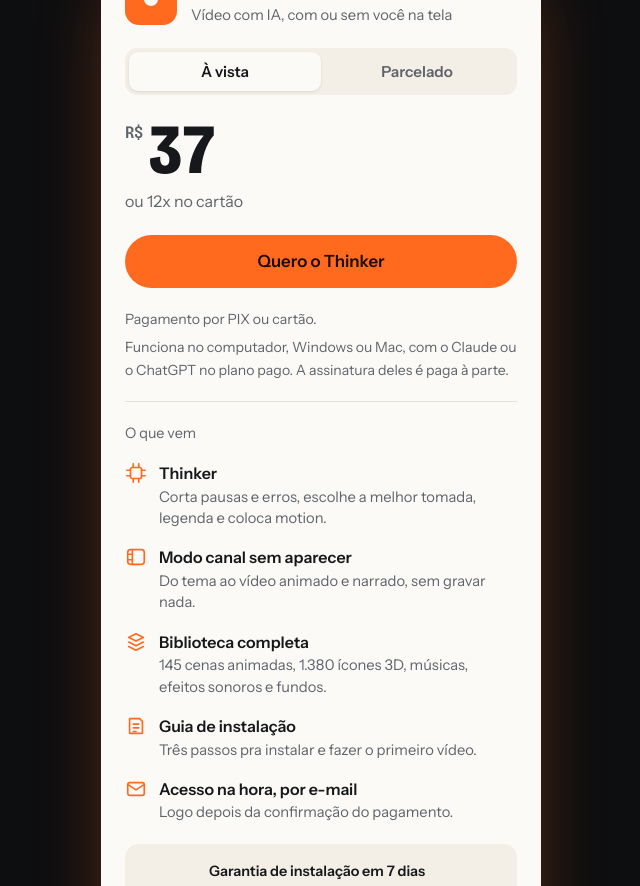
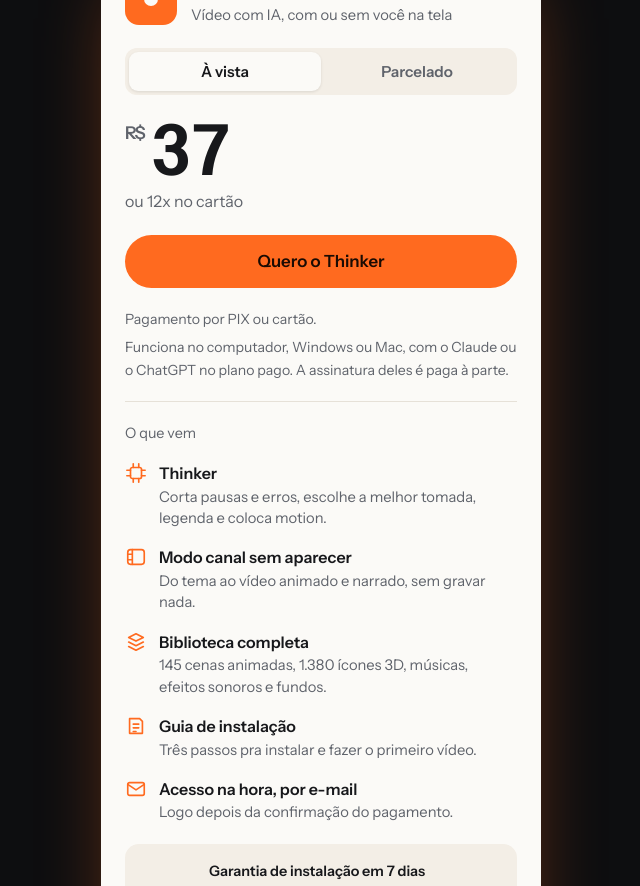
Before and after one commit to rmsal/bethinker-site, a plain HTML site: page index.html in a window 1280 px wide. Shown: the part 6102-6988 px from the top of the page, without its empty margins (319-959 px from the left). Drawn offline with nearby package versions, Linux system fonts and the light colour scheme.

Commit message:
Preço com fonte normal

```diff
--- a/index.html
+++ b/index.html
@@ -167,7 +167,7 @@
 .pay-tabs button[aria-selected="true"] { background: var(--card-bg); color: var(--card-fg); box-shadow: 0 1px 3px rgb(0 0 0 / .1); }
 .offer-price { display: grid; gap: 4px; }
 .offer-price .old { color: var(--card-muted); text-decoration: line-through; font-size: 0.95rem; }
-.offer-price strong { font-family: var(--font-display); font-size: clamp(3.2rem, 2.6rem + 3vw, 4.4rem); font-weight: 800; font-variation-settings: "wdth" 80; line-height: 1; font-variant-numeric: tabular-nums; display: flex; align-items: flex-start; gap: 6px; }
+.offer-price strong { font-family: var(--font-body); font-size: clamp(3.2rem, 2.6rem + 3vw, 4.4rem); font-weight: 700; letter-spacing: -0.03em; line-height: 1; font-variant-numeric: tabular-nums; display: flex; align-items: flex-start; gap: 6px; }
 .offer-price strong small { font-size: 1.1rem; padding-top: 0.5em; color: var(--card-muted); font-weight: 600; }
 .offer-price > span:last-child { color: var(--card-muted); }
 .offer-card .btn { width: 100%; padding-block: 18px; font-size: 1.05rem; }
```
